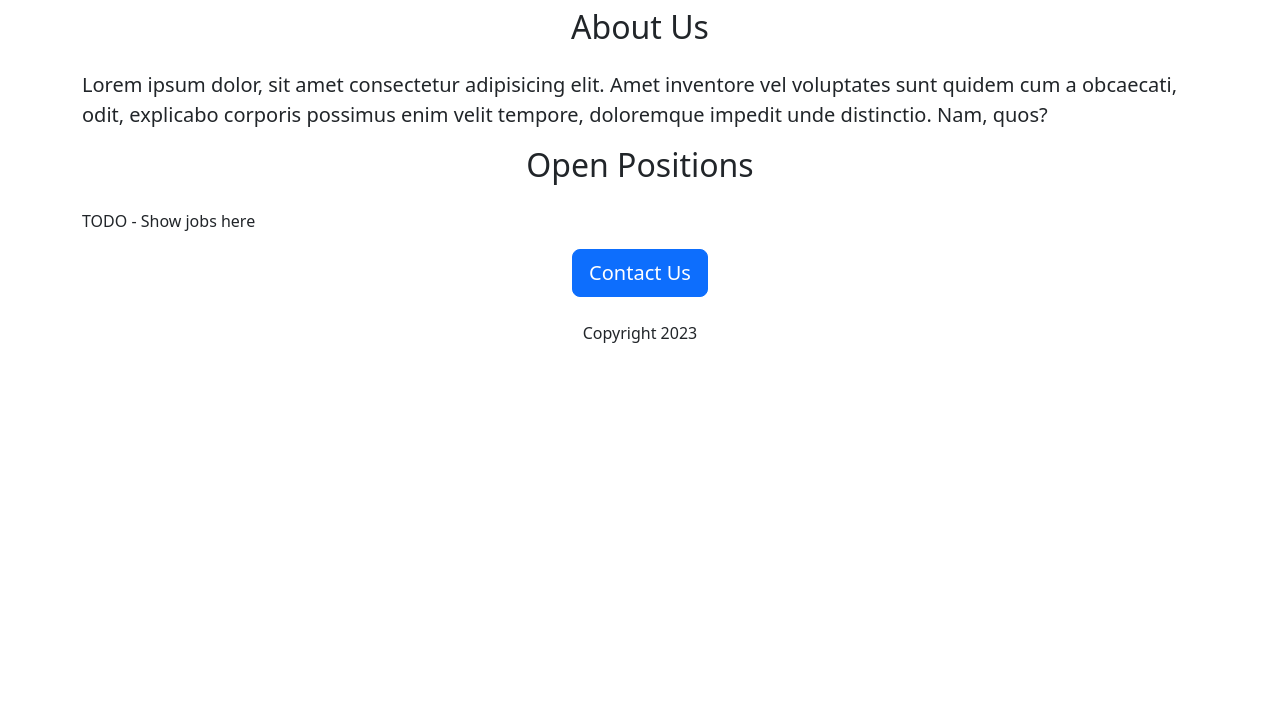
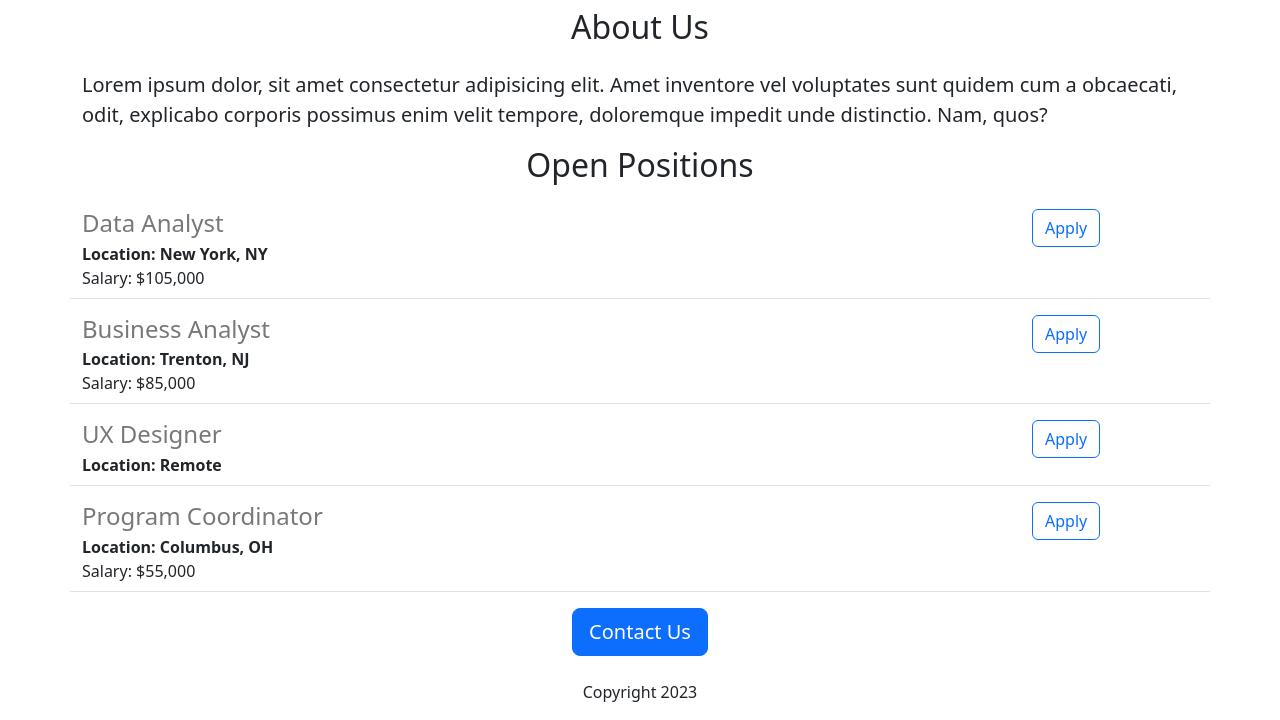
Before and after one commit to ze-pe/flask-app-careers, a Flask app: page / in a window 1280 px wide. Shown: the part 440-1160 px from the top of the page. Before the commit the page ends 783 px from the top, so only its background shows below. Run offline with Flask 2, Linux system fonts and the light colour scheme.

Commit message:
added dynamic data and api route

```diff
--- a/app.py
+++ b/app.py
@@ -1,10 +1,40 @@
-from flask import Flask, render_template
+from flask import Flask, render_template, jsonify
 
 app = Flask(__name__)
 
+JOBS = [
+  {
+  'id': 1,
+  'title': 'Data Analyst',
+  'location': 'New York, NY',
+  'salary': '$105,000'
+  },
+  {
+  'id': 2,
+  'title': 'Business Analyst',
+  'location': 'Trenton, NJ',
+  'salary': '$85,000'
+  },
+  {
+  'id': 3,
+  'title': 'UX Designer',
+  'location': 'Remote',
+  },
+  {
+  'id': 4,
+  'title': 'Program Coordinator',
+  'location': 'Columbus, OH',
+  'salary': '$55,000'
+  }
+]
+
 @app.route("/")
 def hello_world():
-  return render_template('home.html')
+  return render_template('home.html', jobs=JOBS)
+
+@app.route("/api/jobs")
+def list_jobs():
+  return jsonify(JOBS)
 
 if __name__ == "__main__":
     app.run(host='0.0.0.0', debug=True)
--- a/templates/home.html
+++ b/templates/home.html
@@ -22,7 +22,11 @@
       Lorem ipsum dolor, sit amet consectetur adipisicing elit. Amet inventore vel voluptates sunt quidem cum a obcaecati, odit, explicabo corporis possimus enim velit tempore, doloremque impedit unde distinctio. Nam, quos?
     </p>
     <h2 class="text-center mt-2 mb-4">Open Positions</h2>
-    <p>TODO - Show jobs here</p>
+    <p>
+      {% for job in jobs %}
+        {% include 'jobs.html' %}
+      {% endfor %}
+    </p>
     <div class="text-center">
       <button class="btn btn-primary btn-lg">Contact Us</button>
       <p class="mt-4">Copyright 2023</p>
--- /dev/null
+++ b/templates/jobs.html
@@ -0,0 +1,16 @@
+<div class="border-bottom row" style="margin-bottom:16px; padding-bottom:8px;">
+  <div class="col-10">
+    <h4 style="color:rgb(120,120,120); margin-bottom:4px;">{{job['title']}}
+    </h4>
+    <div>
+      <b>Location: {{job['location']}}</b>
+    </div>
+    {% if 'salary' in job %}
+    <div>Salary: {{job['salary']}}
+    </div>
+    {% endif %}
+  </div>
+  <div class="col-2">
+    <button type="button" class="btn btn-outline-primary">Apply</button>
+  </div>
+</div>
```
